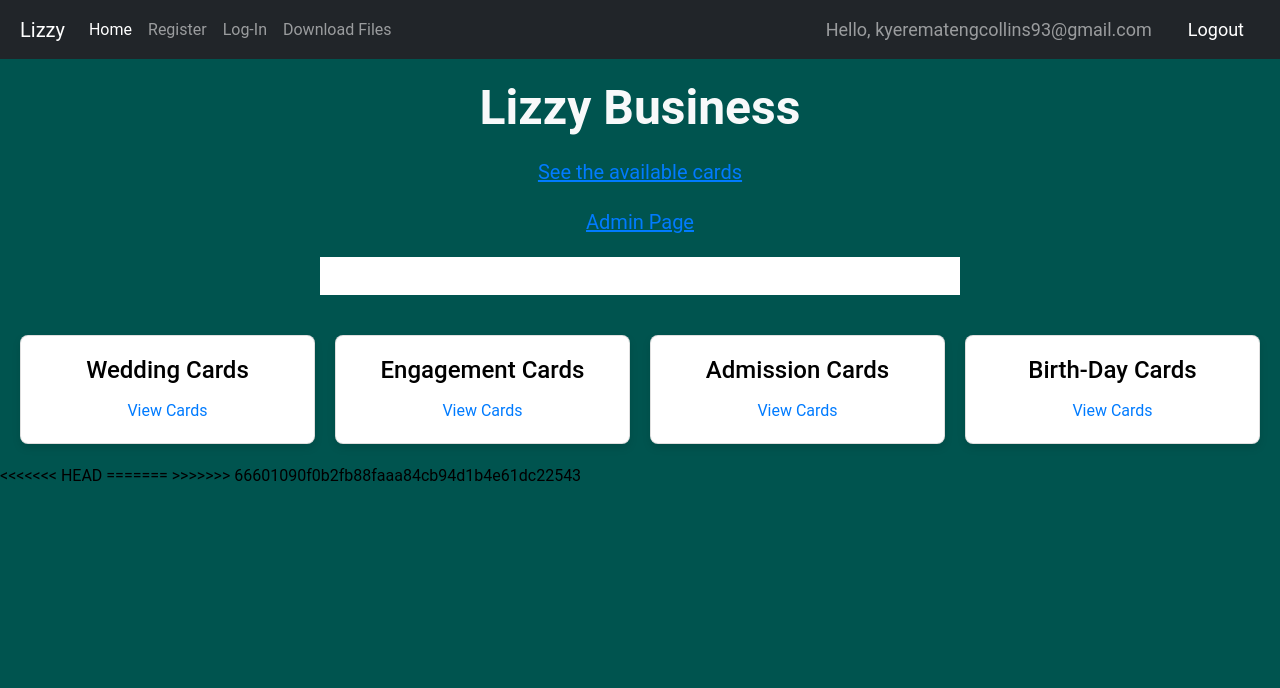
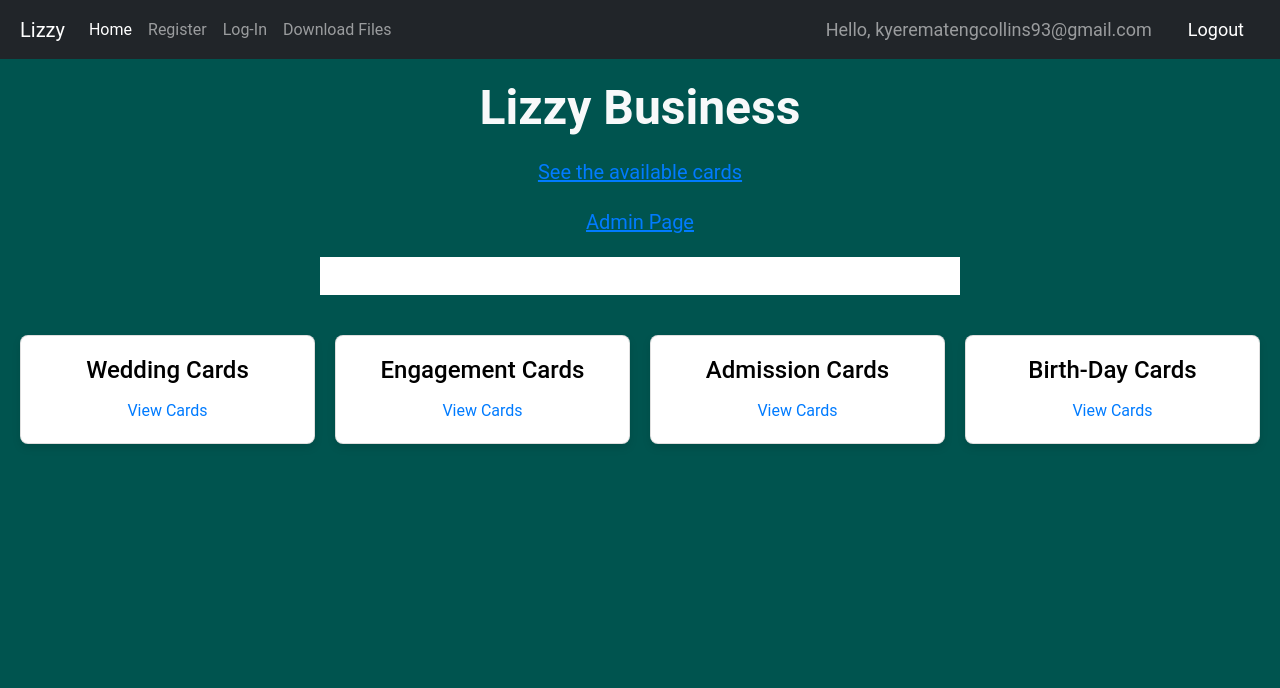
Before and after one commit to profe-ssor/FileServer, a Django app: page / in a window 1280 px wide. Shown: the top 688 px of the page. Run offline with Django 5.2, Linux system fonts and the light colour scheme; a user stored in the database is signed in.

Commit message:
Resolved merge conflict in customer_page.html

```diff
--- a/task/templates/task/customer_page.html
+++ b/task/templates/task/customer_page.html
@@ -67,14 +67,10 @@
       <a href="{% url 'birthday_cards' %}">View Cards</a>
     </div>
   </div>
-<<<<<<< HEAD
 <!--
   <marquee behavior="scroll" direction="left" style="background-color: #f8f9fa; color: #000; padding: 10px; font-size: 16px;">
     CONTACT ME: 0549361771
   </marquee> -->
-=======
-
->>>>>>> 66601090f0b2fb88faaa84cb94d1b4e61dc22543
 
   <script src="https://cdn.jsdelivr.net/npm/bootstrap@5.0.2/dist/js/bootstrap.bundle.min.js"></script>
 </body>
```
